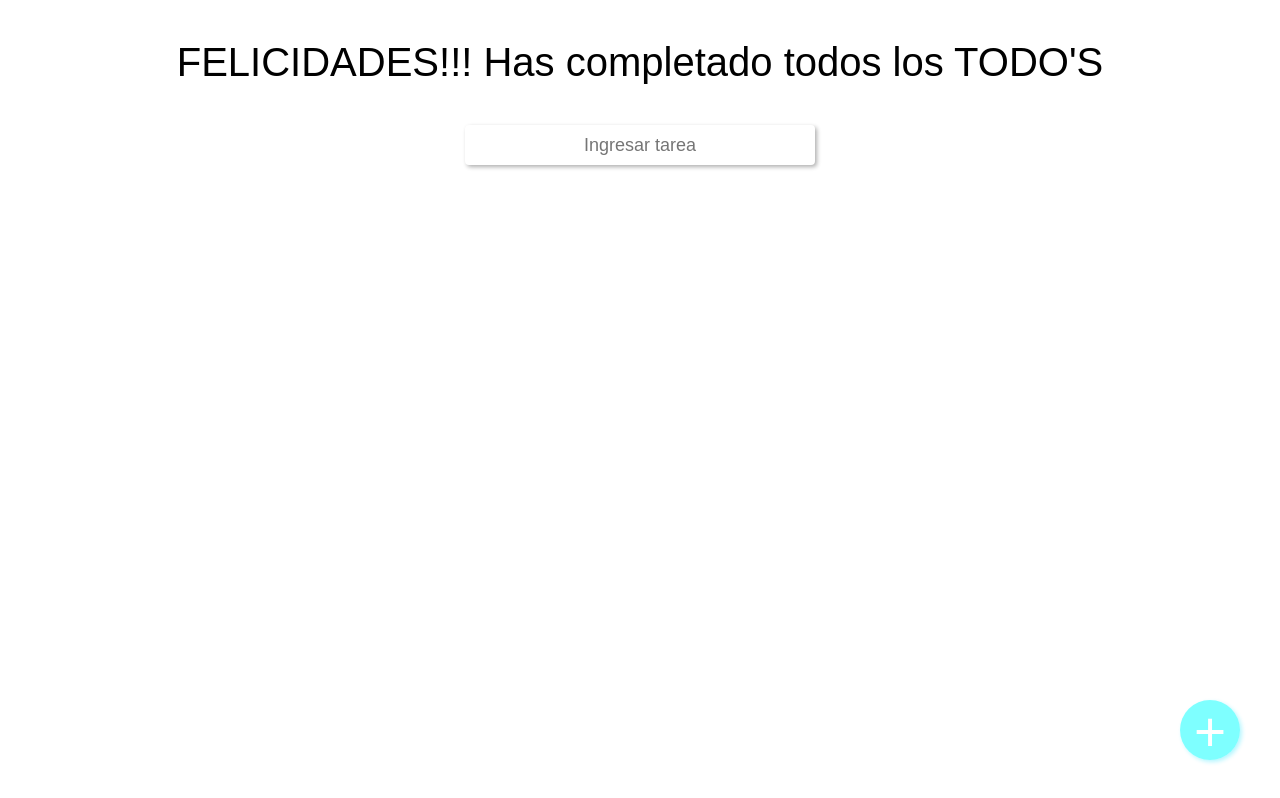
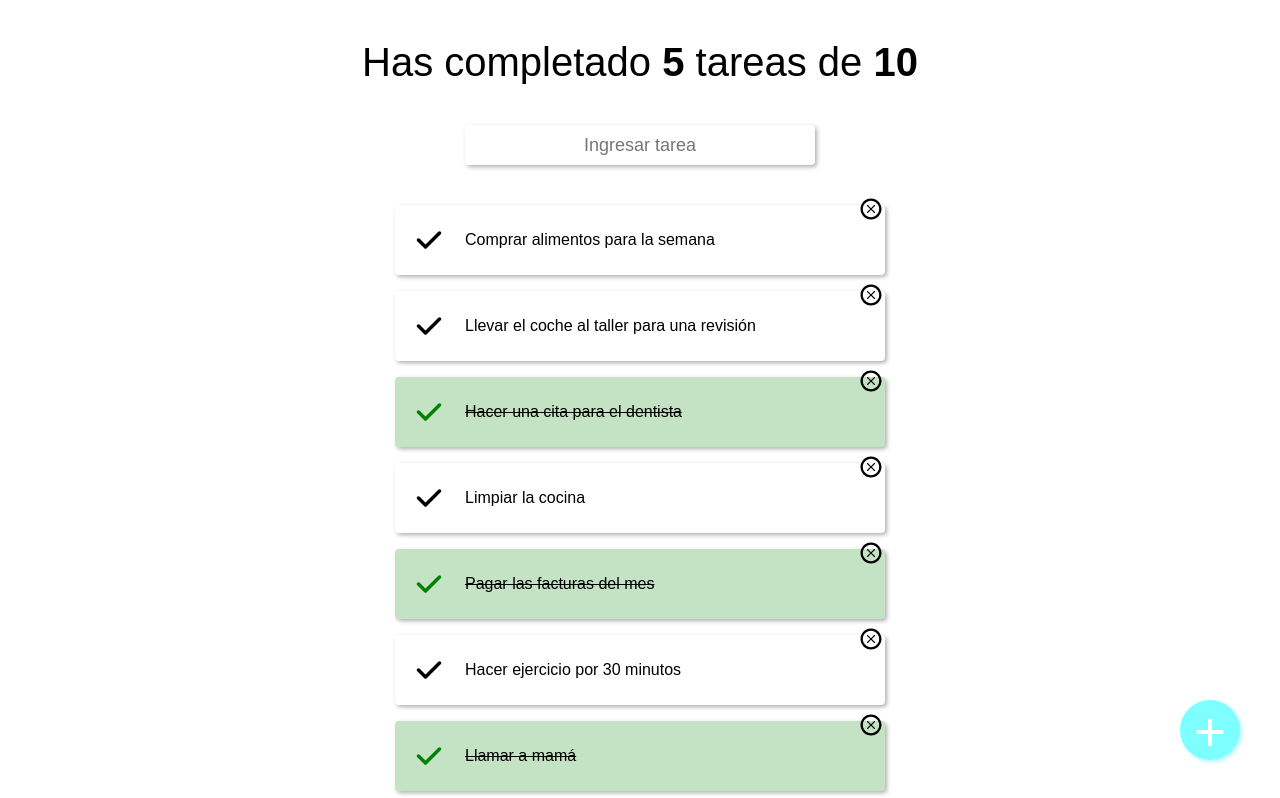
Before and after one commit to manuelprgit/todoList-React-TS, a React (Vite) app: page / in a window 1280 px wide. Shown: the top 798 px of the page. Built offline with nearby package versions, Linux system fonts and the light colour scheme.

Commit message:
terminacion de useLocalStorage

```diff
--- a/src/App.tsx
+++ b/src/App.tsx
@@ -15,32 +15,33 @@ export type Todo = {
   description: string;
   completed: boolean;
 }
+type LocalStorageType = [items: Todo[], saveItems: (newItems: Todo[]) => void]
 
-//TODO: TERMINAR ESTA FUNCION
-const useLocalStorage = (itemName: string, initialValue: string): any => {
 
-  let parsedItems: string = JSON.parse(localStorage.getItem(itemName) || initialValue);
+const useLocalStorage = (itemName: string, initialValue: string): LocalStorageType => {
 
-  const [items, setItems] = useState(parsedItems);
+  let parsedItems: any = JSON.parse(localStorage.getItem(itemName) || initialValue); //Parceamos la información que vino del localStorage
 
-  const saveItems = (newItems: Todo[]) => {
+  const [items, setItems] = useState(parsedItems); //Creamos un estado para guardar y actualizar la data al momento de asignarle un valor a setItems;
+
+  const saveItems = (newItems: any) => {
     localStorage.setItem(itemName, JSON.stringify(newItems));
-    setItems(JSON.stringify(newItems));
-  }
+    setItems(newItems);
+  } //Esta función se encarga de guardar en el localStorage y actualizar el estado;
 
-}
-//TODO: TERMINAR ESTA FUNCION
+  return [items, saveItems]; //retorna el nuevo estado y la función que se comunica con el actualizador del estado;
+} //custom hook
 
 const App = () => {
 
   const [searchValue, setSearchValue] = useState('');
 
-  const [todos, setTodos] = useState((): Todo[] => JSON.parse(localStorage.getItem('TODOS_V1') || '[]'));
+  const [todos, setTodos] = useLocalStorage('TODOS_V1', JSON.stringify(listOfTodos));
 
   let totalTodos = todos.length; //Como esta variable es el resultado de un useState, se conoce como una variable de estado derivado
 
   let completedTodos = todos.filter(todo =>
-    !!todo.completed //Al negarla doblemente lo que se devuelve automáticamente se vuelve verdadero. Si devuelve un string, numero > 0, [], {}... eso se convertira en true
+    !!todo.completed //Al negar doblemente lo que se devuelve automáticamente se vuelve verdadero. Si devuelve un string, numero > 0, [], {}... eso se convertirá en true
   ).length;  //Variable derivada
 
   const filteredTodos = todos.filter(todo => {
```
